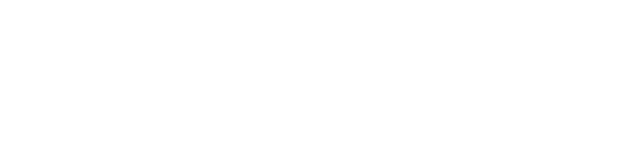
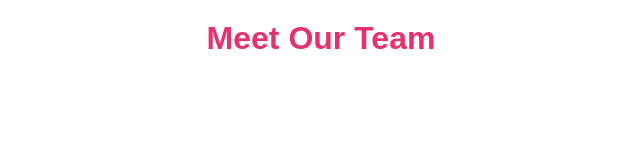
Before and after one commit to Dan97O/html-css-float-cards, a plain HTML site: page index.html in a window 1280 px wide. Shown: the whole page, without its empty margins (319-959 px from the left). Drawn offline with Linux system fonts and the light colour scheme.

Commit message:
commit app header

```diff
--- a/assets/css/style.css
+++ b/assets/css/style.css
@@ -0,0 +1,14 @@
+* {
+    margin: 0;
+    padding: 0;
+    box-sizing: border-box;
+    font-family: Arial, Helvetica, sans-serif ;
+}
+
+
+
+.app-header h1{
+    color: #e53170;
+    text-align: center;
+    padding-top: 20px;
+}
--- a/index.html
+++ b/index.html
@@ -4,22 +4,15 @@
     <meta charset="UTF-8">
     <meta http-equiv="X-UA-Compatible" content="IE=edge">
     <meta name="viewport" content="width=device-width, initial-scale=1.0">
-    <title>Document</title>
+    <title>Float Cards</title>
     <link rel="stylesheet" href="./assets/css/style.css">
 </head>
 <body>
 
     <header class="app-header">
-
-
-
+        <h1>Meet Our Team</h1>
     </header>
     <!-- /.app-header -->
-
-
-
-
-
 
     <main class="app-main">
 
```
